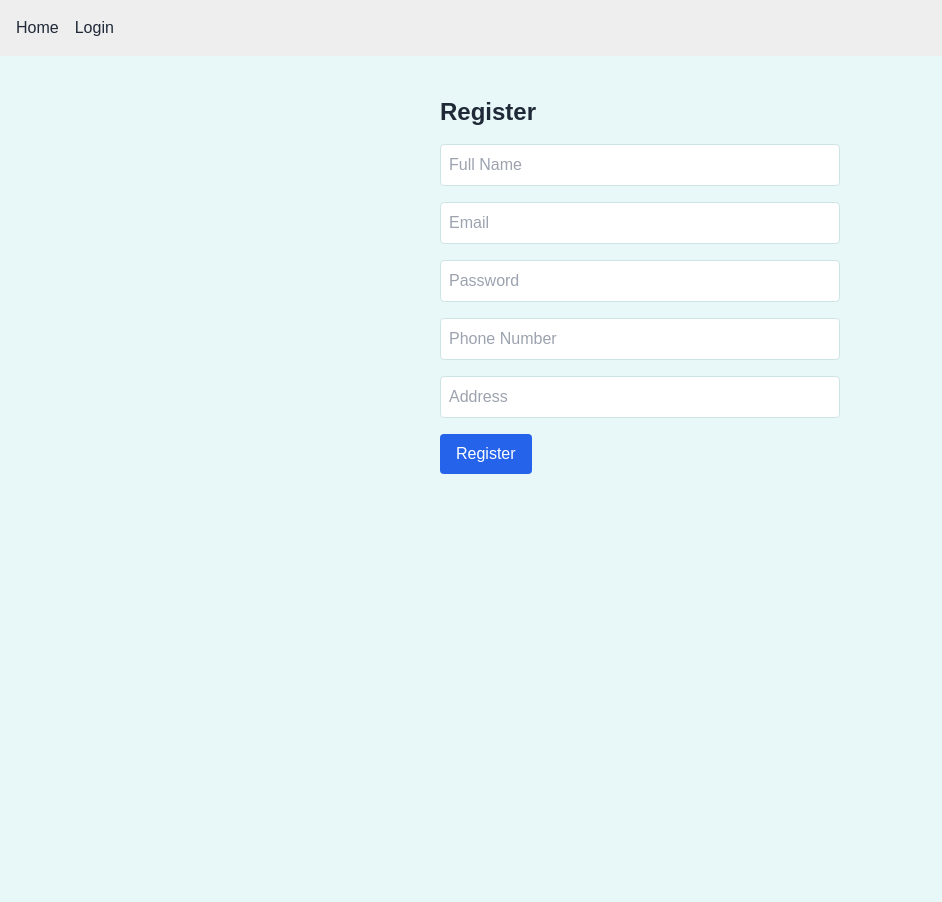
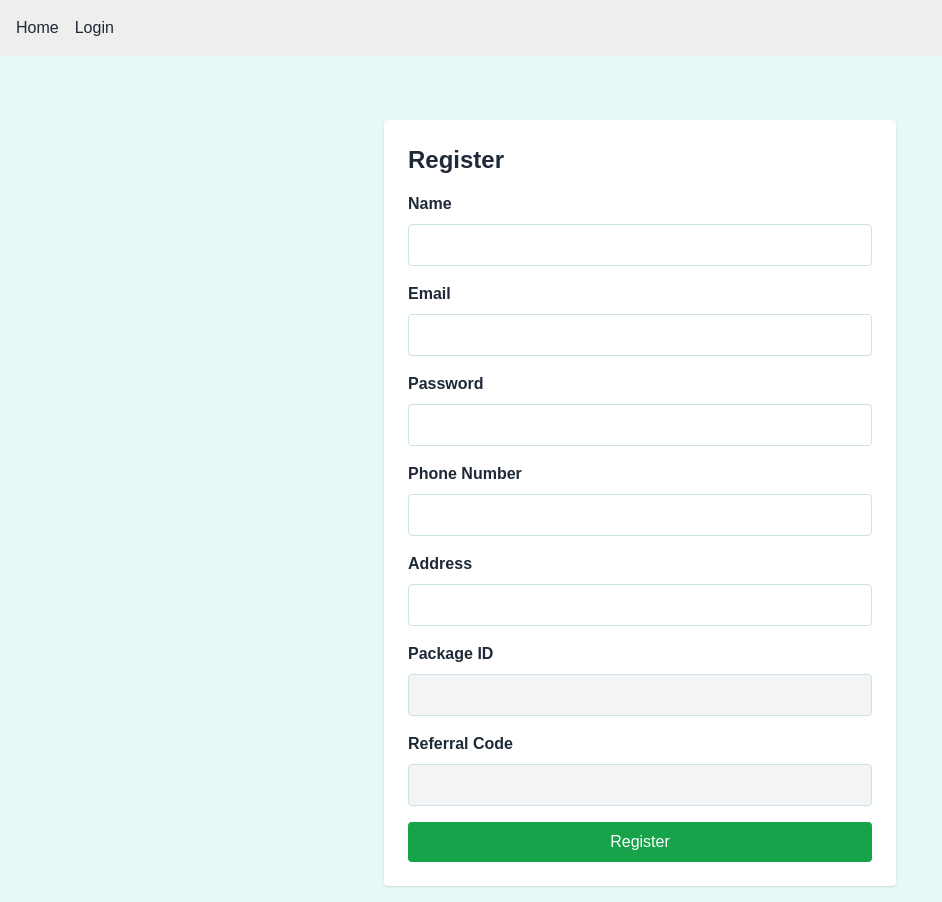
Before and after one commit to flexbuytravel/code-assist, a Next.js app: page /auth/register in a window 1280 px wide. Shown: the whole page, without its empty margins (0-942 px from the left). Before the commit the page ends 800 px from the top, so only its background shows below. Built offline with nearby package versions, Linux system fonts and the light colour scheme; no server answers.

Commit message:
Update page.tsx

```diff
--- a/src/app/auth/register/page.tsx
+++ b/src/app/auth/register/page.tsx
@@ -2,167 +2,197 @@
 
 import { useState, useEffect } from "react";
 import { useRouter, useSearchParams } from "next/navigation";
-import { auth, firestore } from "@/lib/firebase";
-import { createUserWithEmailAndPassword } from "firebase/auth";
-import { doc, setDoc, getDoc, serverTimestamp } from "firebase/firestore";
+import { createUserWithEmailAndPassword, getAuth } from "firebase/auth";
+import { getFirestore, doc, setDoc, getDoc, serverTimestamp } from "firebase/firestore";
+import { app } from "@/lib/firebase"; // Your Firebase client init
+
+const auth = getAuth(app);
+const db = getFirestore(app);
 
 export default function RegisterPage() {
   const router = useRouter();
   const searchParams = useSearchParams();
 
-  const packageIdFromLink = searchParams.get("packageId");
-  const referralIdFromLink = searchParams.get("referralId");
+  const [formData, setFormData] = useState({
+    name: "",
+    email: "",
+    password: "",
+    phone: "",
+    address: "",
+    packageId: "",
+    referralCode: "",
+  });
+  const [packageData, setPackageData] = useState<any>(null);
+  const [loading, setLoading] = useState(false);
+  const [error, setError] = useState("");
 
-  const [name, setName] = useState("");
-  const [email, setEmail] = useState("");
-  const [password, setPassword] = useState("");
-  const [phone, setPhone] = useState("");
-  const [address, setAddress] = useState("");
-  const [error, setError] = useState<string | null>(null);
-  const [loading, setLoading] = useState(false);
+  // Prefill and lock package/referral fields
+  useEffect(() => {
+    const pkg = searchParams.get("packageId");
+    const ref = searchParams.get("referralCode");
 
-  const [packageData, setPackageData] = useState<any>(null);
+    if (pkg) {
+      setFormData((prev) => ({ ...prev, packageId: pkg }));
+      loadPackage(pkg, ref || "");
+    }
+    if (ref) {
+      setFormData((prev) => ({ ...prev, referralCode: ref }));
+    }
+  }, [searchParams]);
 
-  // If link contains packageId + referralId, fetch package info
-  useEffect(() => {
-    const fetchPackage = async () => {
-      if (packageIdFromLink && referralIdFromLink) {
-        const pkgRef = doc(firestore, "packages", packageIdFromLink);
-        const pkgSnap = await getDoc(pkgRef);
-
-        if (pkgSnap.exists()) {
-          setPackageData(pkgSnap.data());
-        } else {
-          setError("Invalid package link");
+  const loadPackage = async (pkgId: string, refCode: string) => {
+    try {
+      const packageRef = doc(db, "packages", pkgId);
+      const snap = await getDoc(packageRef);
+      if (!snap.exists()) {
+        setError("Package not found.");
+        return;
       }
+      const data = snap.data();
+      if (data.referralCode !== refCode) {
+        setError("Invalid referral code for this package.");
+        return;
+      }
+      setPackageData(data);
+    } catch (err) {
+      console.error(err);
+      setError("Error loading package details.");
     }
   };
-    fetchPackage();
-  }, [packageIdFromLink, referralIdFromLink]);
 
-  const handleRegister = async (e: React.FormEvent) => {
-    e.preventDefault();
-    setError(null);
-    setLoading(true);
+  const handleChange = (e: React.ChangeEvent<HTMLInputElement>) => {
+    const { name, value } = e.target;
+    setFormData((prev) => ({ ...prev, [name]: value }));
+  };
 
-    try {
-      // Create auth user
-      const userCred = await createUserWithEmailAndPassword(auth, email, password);
-      const uid = userCred.user.uid;
+  const handleRegister = async () => {
+    setError("");
 
-      // Calculate 48-hour expiry if claiming package
-      let expiresAt = null;
-      if (packageIdFromLink && referralIdFromLink) {
-        const expiryDate = new Date();
-        expiryDate.setHours(expiryDate.getHours() + 48);
-        expiresAt = expiryDate.toISOString();
+    if (!formData.email || !formData.password || !formData.name) {
+      setError("Please fill in all required fields.");
+      return;
     }
 
-      // Save to Firestore
-      const customerDoc: any = {
-        uid,
-        name,
-        email,
-        phone,
-        address,
+    setLoading(true);
+    try {
+      // Create Firebase Auth account
+      const userCred = await createUserWithEmailAndPassword(
+        auth,
+        formData.email,
+        formData.password
+      );
+
+      // Save user document
+      await setDoc(doc(db, "users", userCred.user.uid), {
+        uid: userCred.user.uid,
+        name: formData.name,
+        email: formData.email,
+        phone: formData.phone,
+        address: formData.address,
+        packageId: formData.packageId,
+        referralCode: formData.referralCode,
         role: "customer",
         createdAt: serverTimestamp(),
-        updatedAt: serverTimestamp(),
-      };
+      });
 
-      if (packageIdFromLink && referralIdFromLink && packageData) {
-        customerDoc.packageId = packageIdFromLink;
-        customerDoc.referralId = referralIdFromLink;
-        customerDoc.agentId = packageData.agentId;
-        customerDoc.companyId = packageData.companyId;
-        customerDoc.expiresAt = expiresAt;
-        customerDoc.depositPaid = false;
-        customerDoc.fullyPaid = false;
-      }
-
-      await setDoc(doc(firestore, "customers", uid), customerDoc);
+      // Optional: mark package as claimed
+      await setDoc(
+        doc(db, "packages", formData.packageId),
+        {
+          claimedBy: userCred.user.uid,
+          claimedAt: serverTimestamp(),
+        },
+        { merge: true }
+      );
 
       router.push("/customer/dashboard");
     } catch (err: any) {
       console.error(err);
-      setError(err.message);
+      setError(err.message || "Error registering user.");
     } finally {
       setLoading(false);
     }
   };
 
   return (
-    <div className="max-w-md mx-auto p-6">
+    <div className="max-w-lg mx-auto mt-12 p-6 bg-white shadow rounded">
       <h1 className="text-2xl font-bold mb-4">Register</h1>
-      {error && <p className="text-red-600">{error}</p>}
 
-      <form onSubmit={handleRegister} className="space-y-4">
+      {error && <p className="text-red-600 mb-4">{error}</p>}
+
+      <label className="block mb-2 font-semibold">Name</label>
       <input
-          type="text"
-          placeholder="Full Name"
-          value={name}
-          onChange={(e) => setName(e.target.value)}
-          className="w-full p-2 border rounded"
-          required
-        />
-        <input
-          type="email"
-          placeholder="Email"
-          value={email}
-          onChange={(e) => setEmail(e.target.value)}
-          className="w-full p-2 border rounded"
-          required
-        />
-        <input
-          type="password"
-          placeholder="Password"
-          value={password}
-          onChange={(e) => setPassword(e.target.value)}
-          className="w-full p-2 border rounded"
-          required
-        />
-        <input
-          type="tel"
-          placeholder="Phone Number"
-          value={phone}
-          onChange={(e) => setPhone(e.target.value)}
-          className="w-full p-2 border rounded"
-          required
-        />
-        <input
-          type="text"
-          placeholder="Address"
-          value={address}
-          onChange={(e) => setAddress(e.target.value)}
-          className="w-full p-2 border rounded"
-          required
+        name="name"
+        value={formData.name}
+        onChange={handleChange}
+        className="w-full border rounded px-3 py-2 mb-4"
       />
 
-        {packageIdFromLink && referralIdFromLink && (
-          <>
+      <label className="block mb-2 font-semibold">Email</label>
       <input
-              type="text"
-              value={packageIdFromLink}
+        name="email"
+        type="email"
+        value={formData.email}
+        onChange={handleChange}
+        className="w-full border rounded px-3 py-2 mb-4"
+      />
+
+      <label className="block mb-2 font-semibold">Password</label>
+      <input
+        name="password"
+        type="password"
+        value={formData.password}
+        onChange={handleChange}
+        className="w-full border rounded px-3 py-2 mb-4"
+      />
+
+      <label className="block mb-2 font-semibold">Phone Number</label>
+      <input
+        name="phone"
+        value={formData.phone}
+        onChange={handleChange}
+        className="w-full border rounded px-3 py-2 mb-4"
+      />
+
+      <label className="block mb-2 font-semibold">Address</label>
+      <input
+        name="address"
+        value={formData.address}
+        onChange={handleChange}
+        className="w-full border rounded px-3 py-2 mb-4"
+      />
+
+      <label className="block mb-2 font-semibold">Package ID</label>
+      <input
+        name="packageId"
+        value={formData.packageId}
         readOnly
-              className="w-full p-2 border rounded bg-gray-100"
+        className="w-full border rounded px-3 py-2 mb-4 bg-gray-100 text-gray-500"
       />
+
+      <label className="block mb-2 font-semibold">Referral Code</label>
       <input
-              type="text"
-              value={referralIdFromLink}
+        name="referralCode"
+        value={formData.referralCode}
         readOnly
-              className="w-full p-2 border rounded bg-gray-100"
+        className="w-full border rounded px-3 py-2 mb-4 bg-gray-100 text-gray-500"
       />
-          </>
+
+      {packageData && (
+        <div className="border p-4 rounded mb-4">
+          <h2 className="text-lg font-semibold">{packageData.title}</h2>
+          <p>{packageData.description}</p>
+          <p className="font-bold">Price: ${packageData.price?.toFixed(2)}</p>
+        </div>
       )}
 
       <button
-          type="submit"
+        onClick={handleRegister}
         disabled={loading}
-          className="bg-blue-600 text-white px-4 py-2 rounded hover:bg-blue-700"
+        className="w-full bg-green-600 text-white py-2 rounded hover:bg-green-700 disabled:opacity-50"
       >
         {loading ? "Registering..." : "Register"}
       </button>
-      </form>
     </div>
   );
 }
```
Lines whose indentation alone changed are shown as unchanged.
